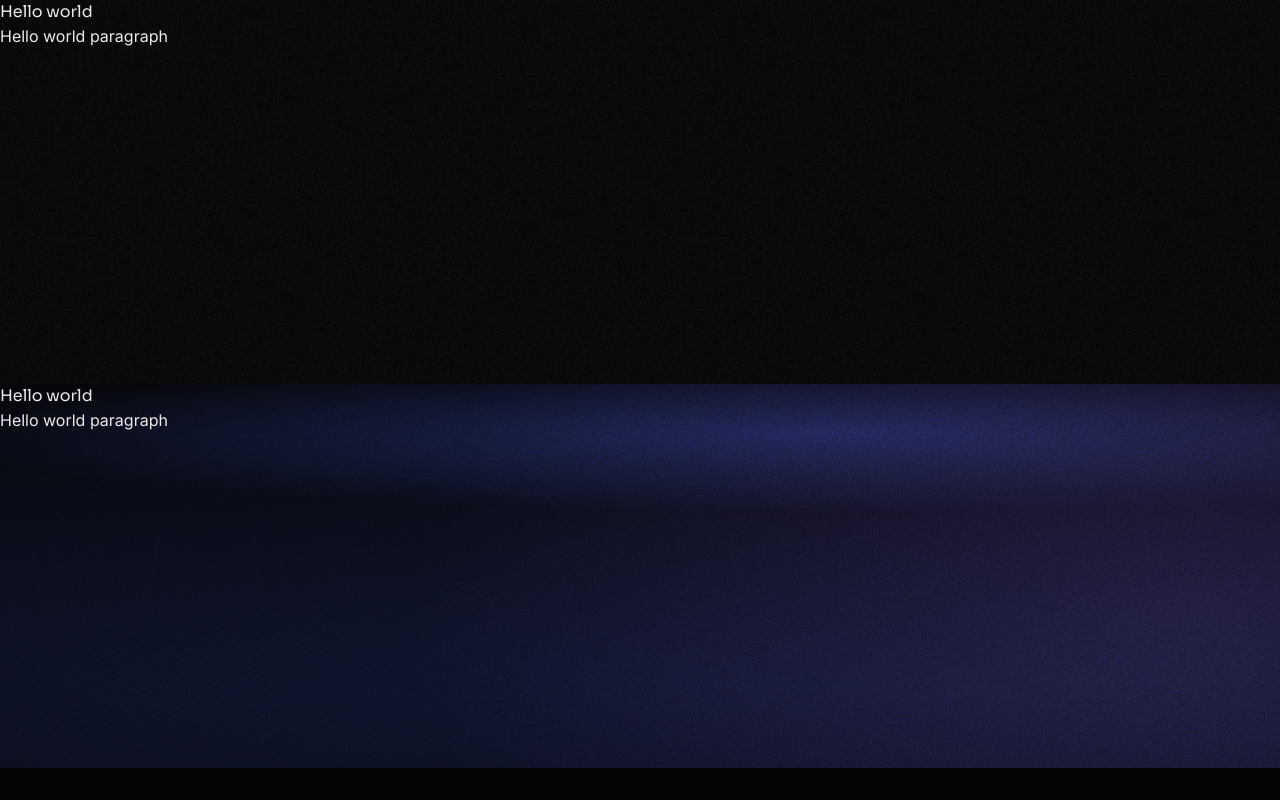
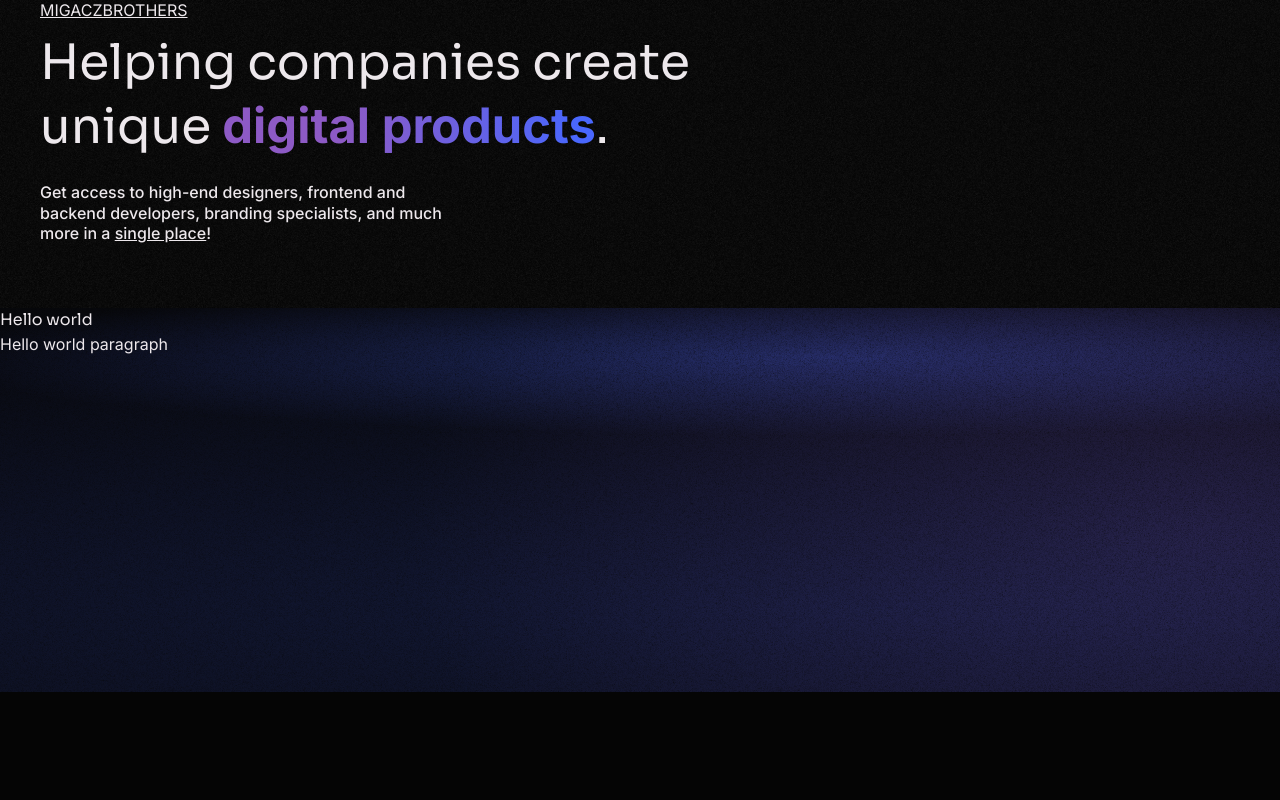
Before and after one commit to Migacz-Brothers/migacz-brothers, a Next.js app: page / in a window 1280 px wide. Built offline with nearby package versions, Linux system fonts and the light colour scheme.

Commit message:
add basic hero

```diff
--- a/app/page.tsx
+++ b/app/page.tsx
@@ -1,10 +1,9 @@
+import Hero from '@/components/Hero';
+
 export default function Home() {
   return (
     <main>
-      <section className='light-noise-background bg-repeat h-96'>
-        <h1 className='font-header'>Hello world</h1>
-        <p className='font-body'>Hello world paragraph</p>
-      </section>
+      <Hero />
       <section className='blue-noise-background h-96'>
         <h1 className='font-header'>Hello world</h1>
         <p className='font-body'>Hello world paragraph</p>
--- /dev/null
+++ b/components/Hero.tsx
@@ -0,0 +1,26 @@
+import { h1, p, section } from '@/components/design-system';
+import cn from 'clsx';
+
+export default function Hero() {
+  return (
+    <div className='light-noise-background'>
+      <section className={section}>
+        <div className='max-w-[652px] flex flex-col'>
+          <span className={cn(p, 'uppercase underline mb-3')}>
+            MigaczBrothers
+          </span>
+          <h1 className={cn(h1, 'mb-6')}>
+            Helping companies create unique{' '}
+            <strong className='gradient-bold'>digital products</strong>.
+          </h1>
+          <p className={cn(p, 'font-medium mb-16 max-w-[434px]')}>
+            Get access to high-end designers, frontend and backend developers,
+            branding specialists, and much more in a{' '}
+            <strong className='font-medium underline'>single place</strong>!
+          </p>
+        </div>
+        <aside></aside>
+      </section>
+    </div>
+  );
+}
```
